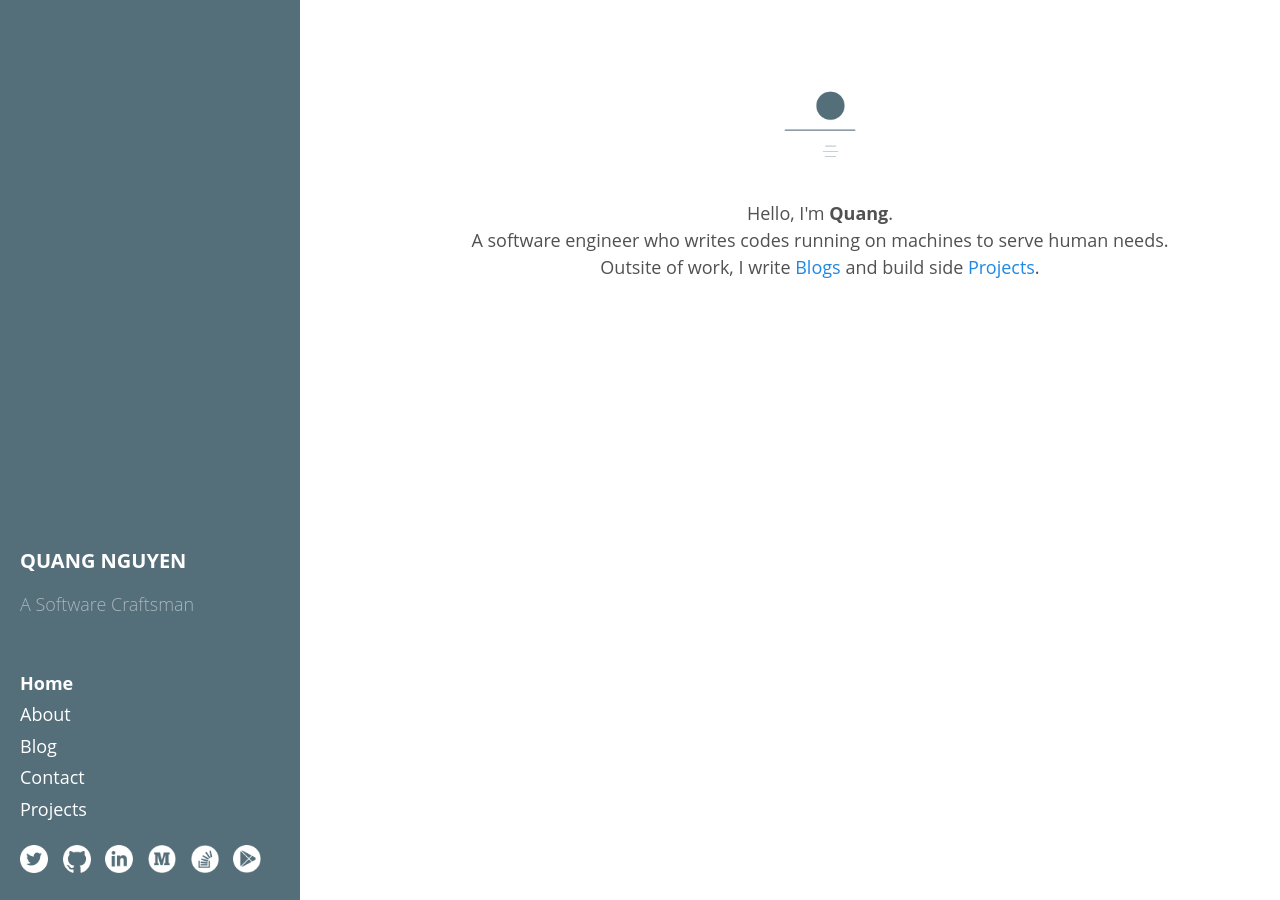
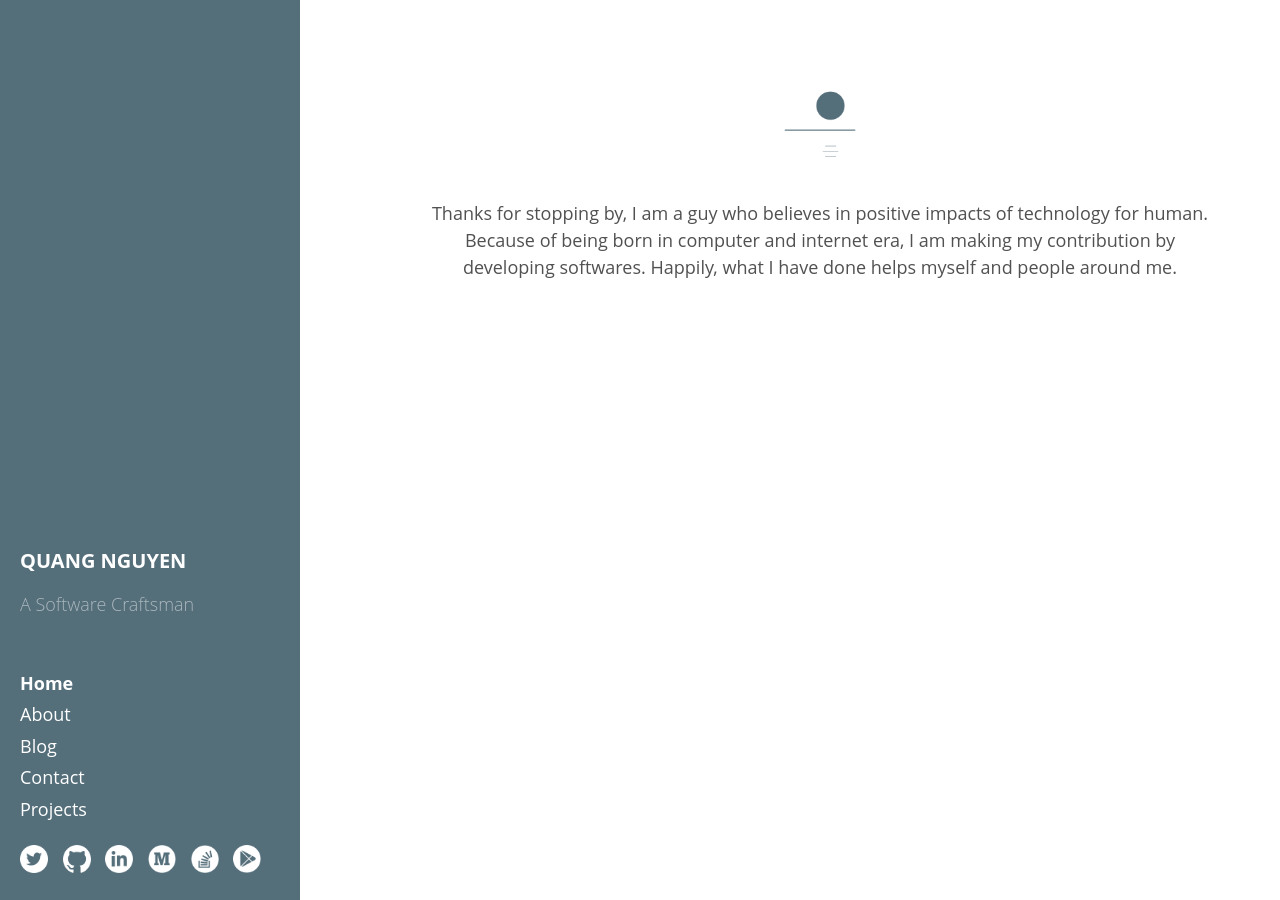
Before and after one commit to quangctkm9207/quangctkm9207.github.io, a Jekyll site: the page built from index.md, in a window 1280 px wide. Built offline with Jekyll 4.4.1, drawn with Linux system fonts in a browser that asks for light colours; comment, search, counter and statistics services are not loaded.

Commit message:
Update statement about myself for 2019

```diff
--- a/index.md
+++ b/index.md
@@ -4,9 +4,7 @@ title: Home
 ---
 <p align="center">
  <img src="{{ site.newbaseurl }}assets/icon_144_white.png" height="100" width="100">
-  Hello, I'm <b>Quang</b>.<br>
-  A software engineer who writes codes running on machines to serve human needs.<br>
-  Outsite of work, I write <a href="{{ site.newbaseurl }}blog/">Blogs</a>
-  and build side <a href="{{ site.newbaseurl }}projects/">Projects</a>.
+  Thanks for stopping by, I am a guy who believes in positive impacts of technology for human.
+  Because of being born in computer and internet era, I am making my contribution by developing softwares. Happily, what I have done helps myself and people around me.
   <br><br>
 </p>
```
